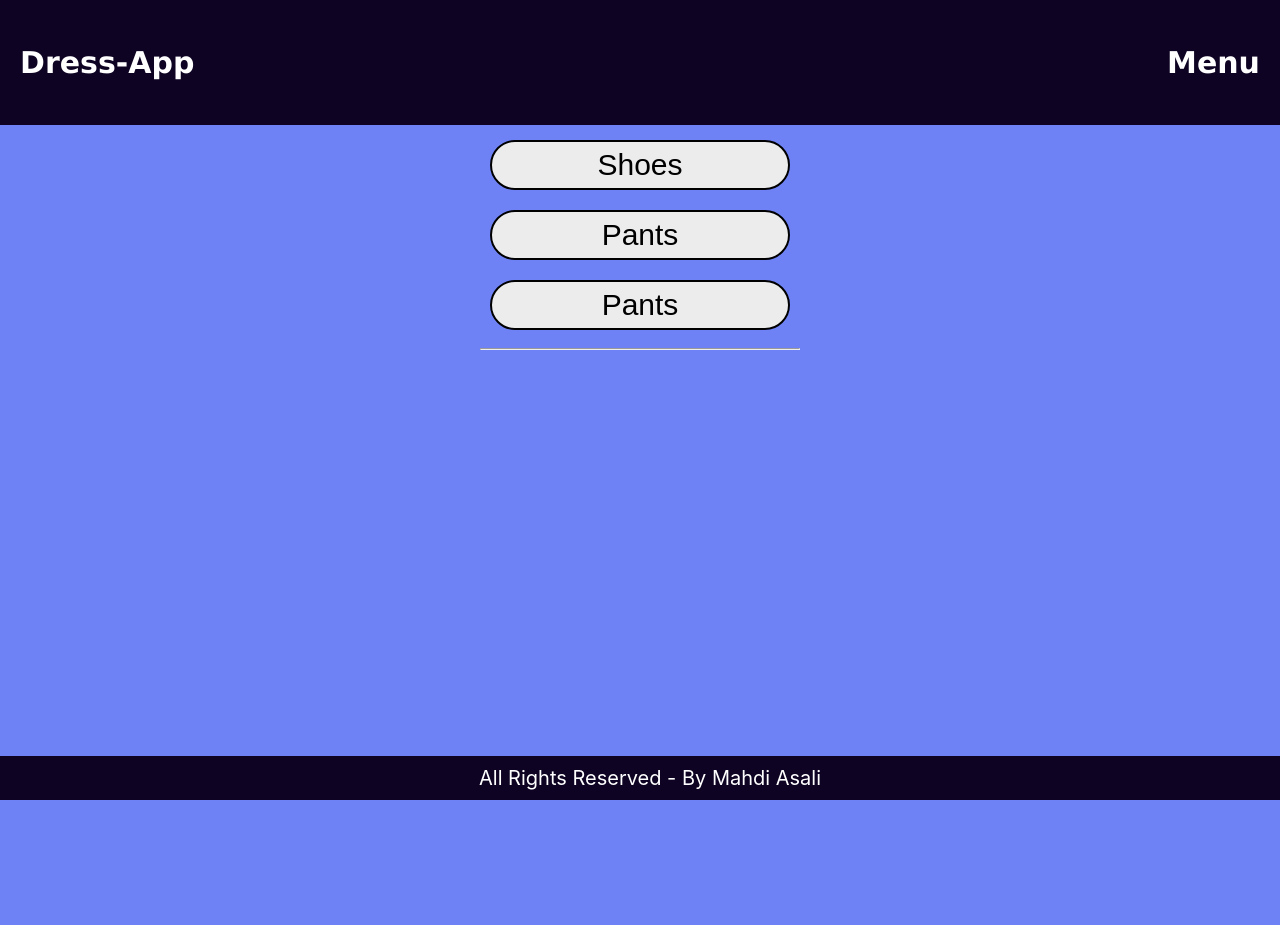
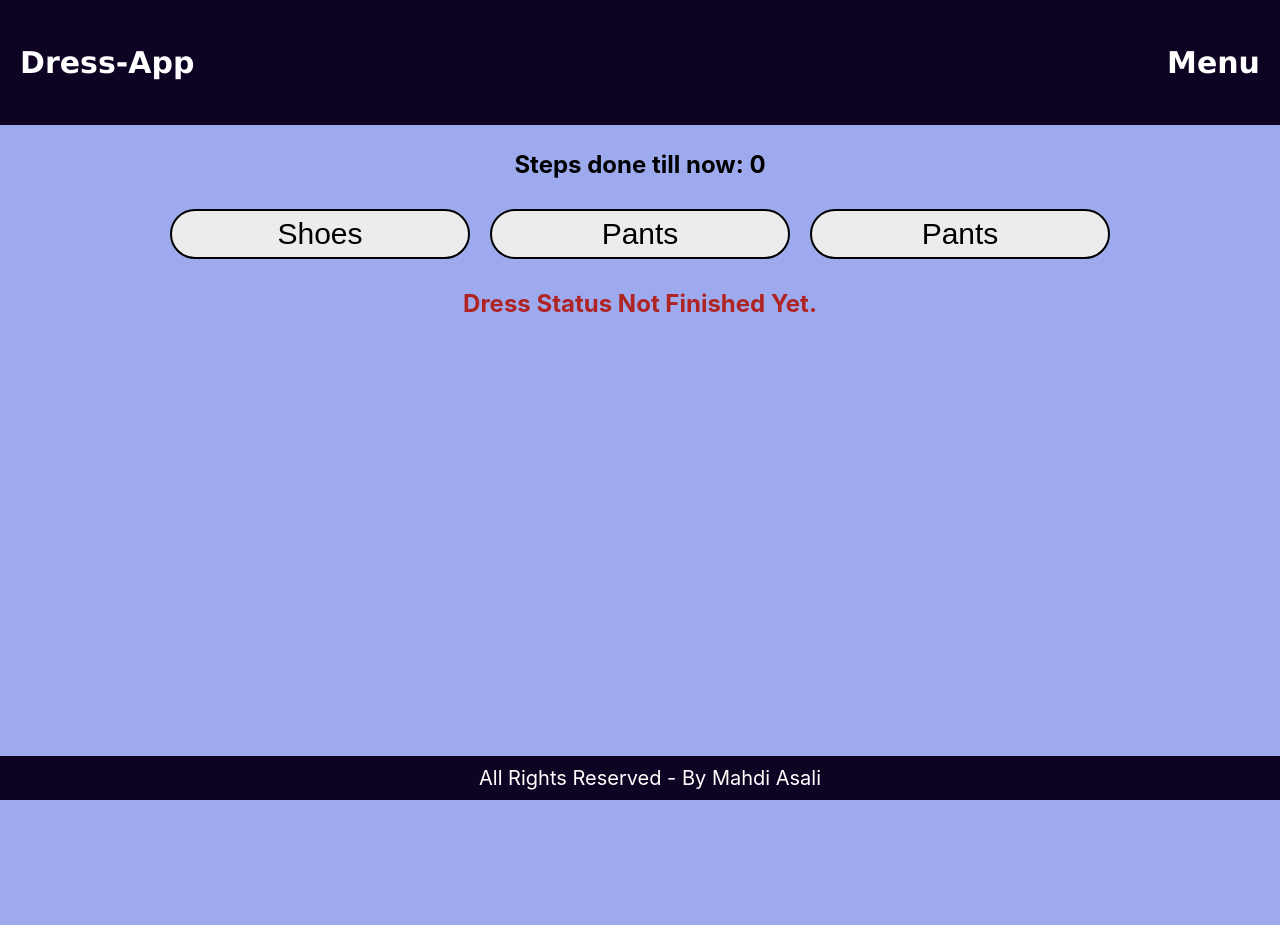
Before and after one commit to Mahdi-Asaly/dress-me-app, a React (Create React App) app: page / in a window 1280 px wide. Built offline with nearby package versions, Linux system fonts and the light colour scheme; no server answers.

Commit message:
- adding more styles

```diff
--- a/src/App.css
+++ b/src/App.css
@@ -1,13 +1,24 @@
 .App {
   text-align: center;
   height: 100vh;
-  background-color: rgb(110, 130, 246);
+  background-color: rgb(158, 170, 238);
   margin: 0;
   display: flex;
   flex-direction: row;
   justify-content: center;
 }
-
+.home___pending h2 {
+  color: rgb(175, 35, 35);
+}
+.home____container {
+  display: flex;
+  flex-direction: column;
+}
+.home____buttons {
+  display: flex;
+  flex-direction: row;
+  justify-content: center;
+}
 .app___title {
   font-size: 50px;
   border-radius: 30px;
@@ -17,5 +28,6 @@
 }
 .app___container {
   margin: 5px;
+  width: 100%;
   height: 100vh;
 }
--- a/src/App.js
+++ b/src/App.js
@@ -1,22 +1,70 @@
 import "./App.css";
 import React, { useState, useContext } from "react";
-import Home from "./components/Home/Home";
 import store from "./components/Store/Store";
 import { observer } from "mobx-react";
 import Bar from "./components/Bar/Bar";
 import Footer from "./components/Footer/Footer";
+
+import Button from "./components/Button/Button";
+import Shoes from "./components/Shoes/Shoes";
+import TShirt from "./components/TShirt/TShirt";
+import Pants from "./components/Pants/Pants";
+import { BrowserRouter as Router, Switch, Route, Link } from "react-router-dom";
+
 const App = observer(() => {
   return (
-    <React.Fragment>
+    <>
       <Bar />
       <div className="App">
         <div className="app___container">
-          <Home />
+          <Router>
+            <div className="home____container">
+              <Switch>
+                <Route path="/" exact>
+                  {/* HOME PAGE */}
+                  <div className="home____sets">
+                    <h2>Steps done till now: {store.steps}</h2>
+                  </div>
+                  <div className="home____buttons">
+                    <Link to="/Shoes">
+                      {" "}
+                      <Button title="Shoes">Shoes</Button>
+                    </Link>
+                    <Link to="/Pants">
+                      {" "}
+                      <Button title="Pants">Pants</Button>
+                    </Link>
+                    <Link to="/TShirt">
+                      {" "}
+                      <Button title="Pants">TShirt</Button>
+                    </Link>
+                  </div>
+                  {store.steps === 3 ? (
+                    <div className="home___success">
+                      <Button title="Finish" />{" "}
+                    </div>
+                  ) : (
+                    <div className="home___pending">
+                      <h2>Dress Status Not Finished Yet.</h2>
+                    </div>
+                  )}
+                </Route>
+                <Route path="/Shoes">
+                  <Shoes />
+                </Route>
+                <Route exact path="/Pants">
+                  <Pants />
+                </Route>
+                <Route exact path="/TShirt">
+                  <TShirt />
+                </Route>
+              </Switch>
+            </div>
+          </Router>
         </div>
+        <Footer />
       </div>
-
-      <Footer />
-    </React.Fragment>
+    </>
   );
 });
 
--- a/src/components/Bar/Bar.css
+++ b/src/components/Bar/Bar.css
@@ -11,6 +11,19 @@
   cursor: pointer;
   font-family: Geneva, Verdana, sans-serif;
 }
+.bar____item h2 a {
+  color: White;
+  text-decoration: none;
+  cursor: pointer;
+  font-family: Geneva, Verdana, sans-serif;
+}
+.bar____item h2:hover {
+  color: rgb(216, 55, 55);
+}
+
+.bar____item h2 a:hover {
+  color: rgb(202, 56, 56);
+}
 .bar___items {
   display: flex;
   flex-direction: row;
--- a/src/components/Bar/Bar.js
+++ b/src/components/Bar/Bar.js
@@ -5,7 +5,9 @@ export default function Bar() {
     <div className="bar____container">
       <div className="bar___items">
         <div className="bar____item">
-          <h2>Dress-App</h2>
+          <h2>
+            <a href="/">Dress-App</a>
+          </h2>
         </div>
         <div></div>
         <div className="bar____item">
--- a/src/components/Home/Home.css
+++ /dev/null
@@ -1,13 +0,0 @@
-.home___app {
-  margin: 0;
-  background-color: rgb(212, 210, 210);
-  display: flex;
-  flex-direction: column;
-  justify-content: center;
-}
-.home___app header {
-  border: 10px solid black;
-  padding-top: 20px;
-  font-size: 30px;
-  text-align: center;
-}
--- a/src/components/Home/Home.js
+++ /dev/null
@@ -1,40 +0,0 @@
-import React from "react";
-import Button from "../Button/Button";
-import Store from "../Store/Store";
-import "./Home.css";
-import Shoes from "../Shoes/Shoes";
-import TShirt from "../TShirt/TShirt";
-import Pants from "../Pants/Pants";
-import { BrowserRouter as Router, Switch, Route, Link } from "react-router-dom";
-export default function Home() {
-  return (
-    <Router>
-      <div className="home____container">
-        <Link to="/Shoes">
-          {" "}
-          <Button title="Shoes">Shoes</Button>
-        </Link>
-        <Link to="/Pants">
-          {" "}
-          <Button title="Pants">Pants</Button>
-        </Link>
-        <Link to="/TShirt">
-          {" "}
-          <Button title="Pants">TShirt</Button>
-        </Link>
-        <hr />
-        <Switch>
-          <Route path="/Shoes">
-            <Shoes />
-          </Route>
-          <Route exact path="/Pants">
-            <Pants />
-          </Route>
-          <Route exact path="/TShirt">
-            <TShirt />
-          </Route>
-        </Switch>
-      </div>
-    </Router>
-  );
-}
```
